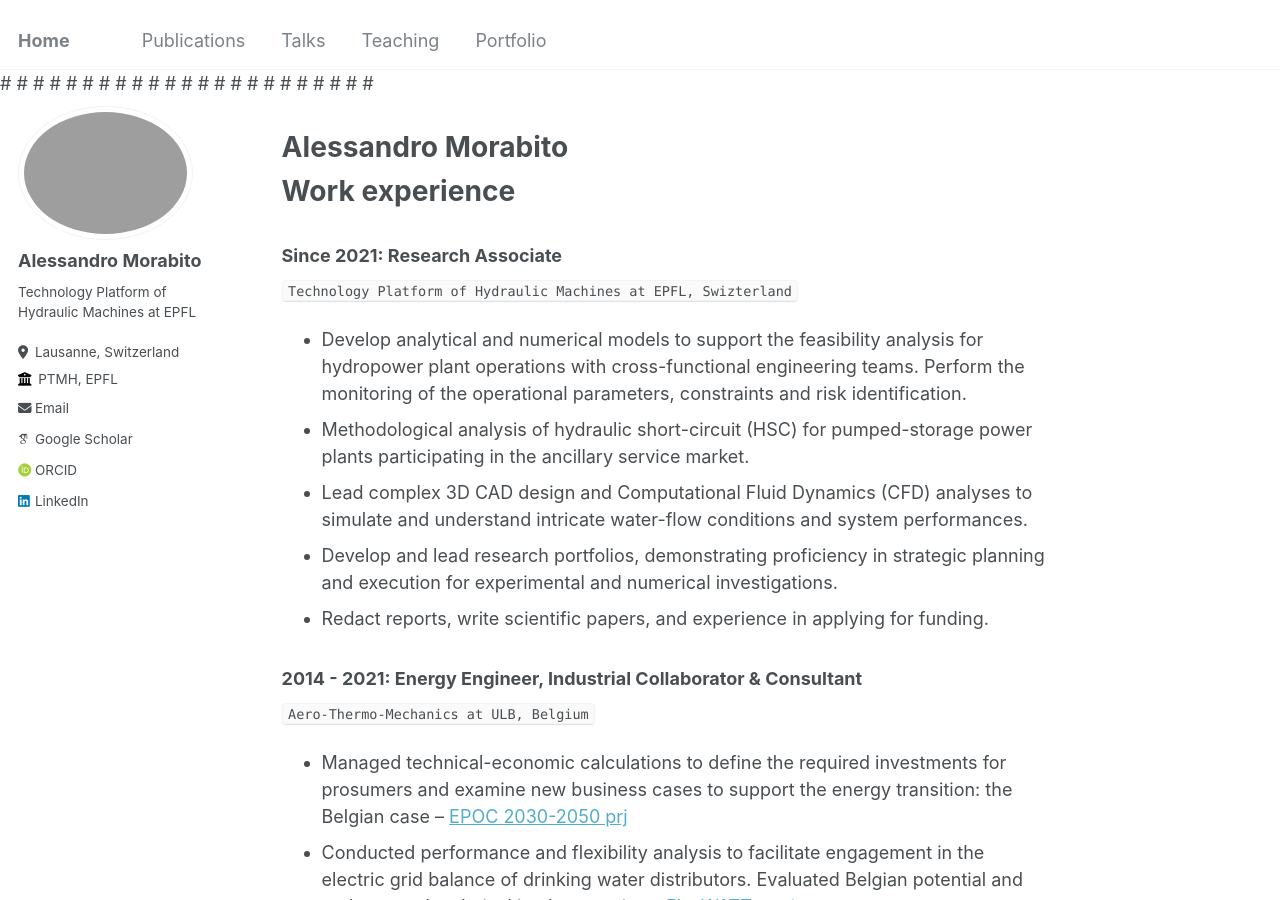
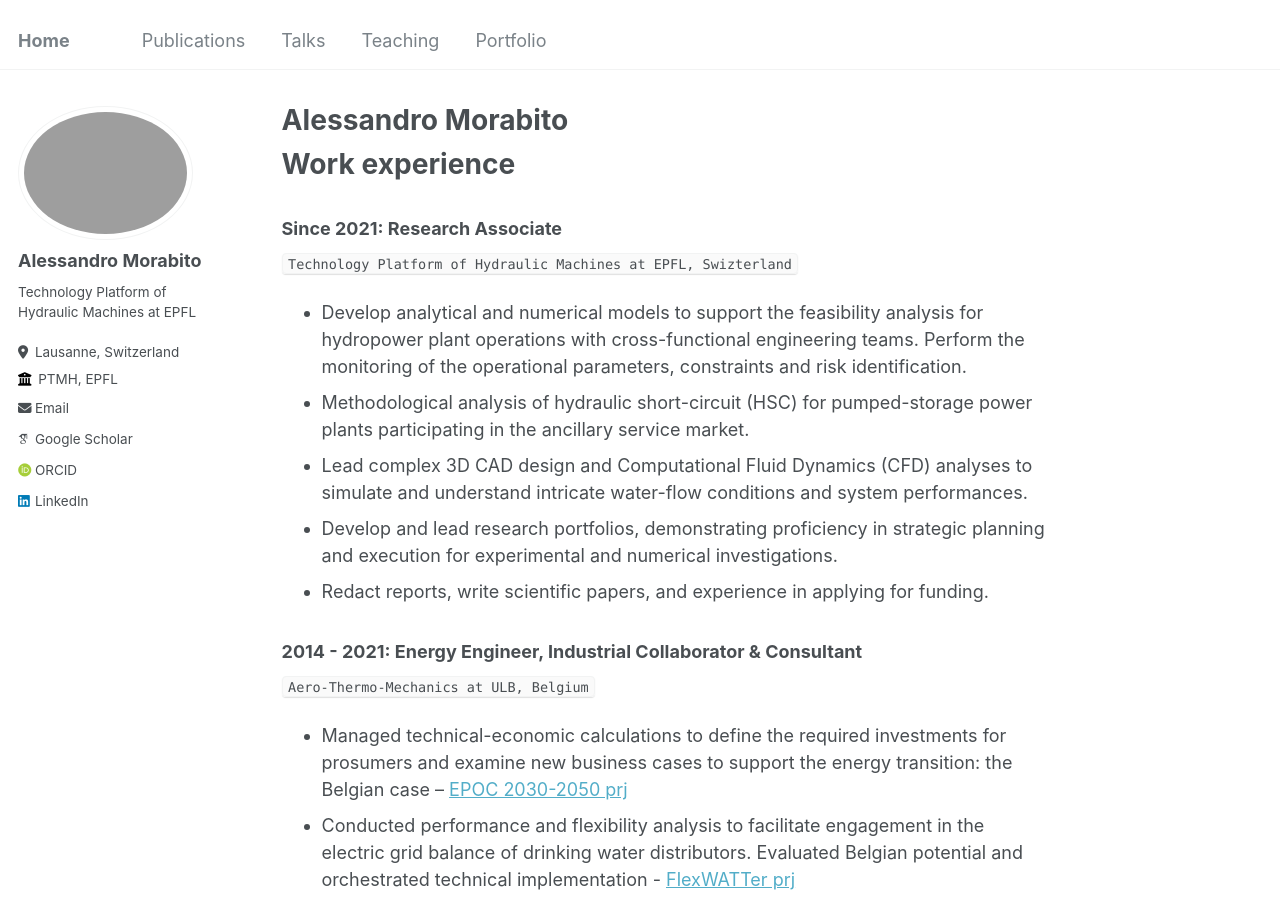
Before and after one commit to morabito-a/info, a Jekyll site: the page built from _pages/about.md, in a window 1280 px wide and 900 px high. Built offline with Jekyll 4.4.1, drawn with Linux system fonts in a browser that asks for light colours; some web fonts are replaced.

Commit message:
Update custom.html

```diff
--- a/_includes/head/custom.html
+++ b/_includes/head/custom.html
@@ -25,35 +25,3 @@
   });
 </script>
 <script src='https://cdnjs.cloudflare.com/ajax/libs/mathjax/2.7.4/latest.js?config=TeX-MML-AM_CHTML' async></script>
-
-
-<!-- start custom head snippets -->
-
-#<link rel="apple-touch-icon" sizes="57x57" href="{{ base_path }}/images/apple-touch-icon-57x57.png?v=M44lzPylqQ">
-#<link rel="apple-touch-icon" sizes="60x60" href="{{ base_path }}/images/apple-touch-icon-60x60.png?v=M44lzPylqQ">
-#<link rel="apple-touch-icon" sizes="72x72" href="{{ base_path }}/images/apple-touch-icon-72x72.png?v=M44lzPylqQ">
-#<link rel="apple-touch-icon" sizes="76x76" href="{{ base_path }}/images/apple-touch-icon-76x76.png?v=M44lzPylqQ">
-#<link rel="apple-touch-icon" sizes="114x114" href="{{ base_path }}/images/apple-touch-icon-114x114.png?v=M44lzPylqQ">
-#<link rel="apple-touch-icon" sizes="120x120" href="{{ base_path }}/images/apple-touch-icon-120x120.png?v=M44lzPylqQ">
-#<link rel="apple-touch-icon" sizes="144x144" href="{{ base_path }}/images/apple-touch-icon-144x144.png?v=M44lzPylqQ">
-#<link rel="apple-touch-icon" sizes="152x152" href="{{ base_path }}/images/apple-touch-icon-152x152.png?v=M44lzPylqQ">
-#<link rel="apple-touch-icon" sizes="180x180" href="{{ base_path }}/images/apple-touch-icon-180x180.png?v=M44lzPylqQ">
-#<link rel="icon" type="image/png" href="{{ base_path }}/images/favicon-32x32.png" sizes="32x32">
-#<link rel="icon" type="image/png" href="{{ base_path }}/images/android-chrome-192x192.png" sizes="192x192">
-#<link rel="icon" type="image/png" href="{{ base_path }}/images/favicon-96x96.png" sizes="96x96">
-#<link rel="icon" type="image/png" href="{{ base_path }}/images/favicon-16x16.png" sizes="16x16">
-#<link rel="manifest" href="{{ base_path }}/images/manifest.json?v=M44lzPylqQ">
-#<link rel="mask-icon" href="{{ base_path }}/images/safari-pinned-tab.svg?v=M44lzPylqQ" color="#000000">
-#<link rel="shortcut icon" href="/images/favicon.ico?">
-#<meta name="msapplication-TileColor" content="#000000">
-#<meta name="msapplication-TileImage" content="{{ base_path }}/images/mstile-144x144.png?v=M44lzPylqQ">
-#<meta name="msapplication-config" content="{{ base_path }}/images/browserconfig.xml?v=M44lzPylqQ">
-#<meta name="theme-color" content="#ffffff">
-#<link rel="stylesheet" href="{{ base_path }}/assets/css/academicons.css"/>
-
-
-<!-- Support for MatJax -->
-#<script src="https://cdnjs.cloudflare.com/polyfill/v3/polyfill.min.js?features=es6"></script>
-#<script id="MathJax-script" async src="https://cdn.jsdelivr.net/npm/mathjax@3/es5/tex-mml-chtml.js"></script>
-
-<!-- end custom head snippets -->
```
